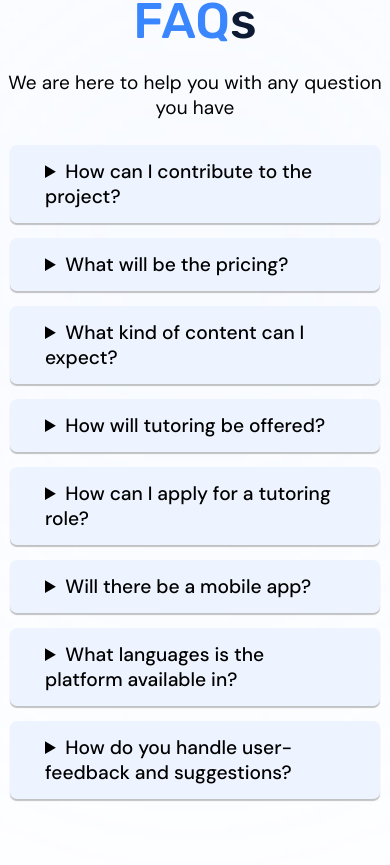
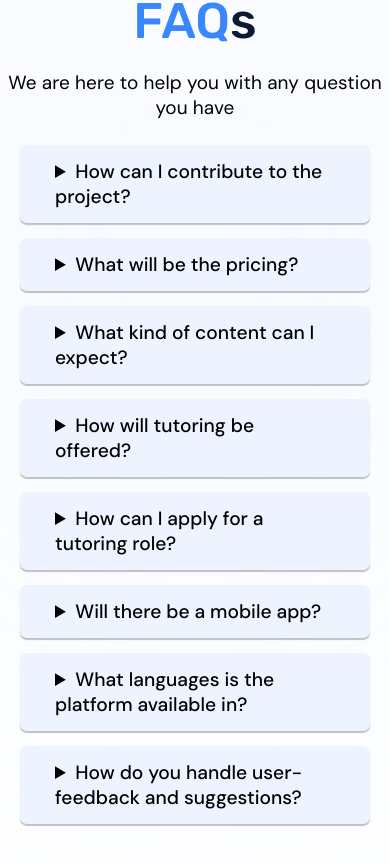
Before and after one commit to JacobHeldt/StudyCrew-Homepage, a React (Create React App) app in the folder client/: page / in a window 390 px wide. Shown: the part 4638-5503 px from the top of the page. Built offline with nearby package versions, Linux system fonts and the light colour scheme; no server answers.

Commit message:
Adjust margin on FAQs section

```diff
--- a/client/src/components/FAQs/Faqs.css
+++ b/client/src/components/FAQs/Faqs.css
@@ -9,7 +9,7 @@
 }
 
 .questions-list {
-    padding: 0 20px; /* Adjust padding for smaller screens */
+    padding: 0 150px; /* Adjust padding for smaller screens */
     margin-top: 25px;
 }
 
@@ -74,7 +74,7 @@ summary {
 /* Media query for smaller screens */
 @media screen and (max-width: 600px) {
     .questions-list {
-        padding: 0 10px; /* Adjust padding for smaller screens */
+        padding: 0 20px;
     }
 
     .faq-mist-1 {
```
